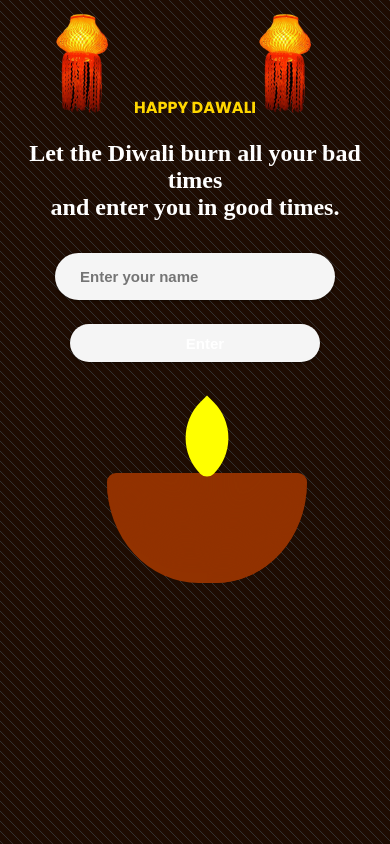
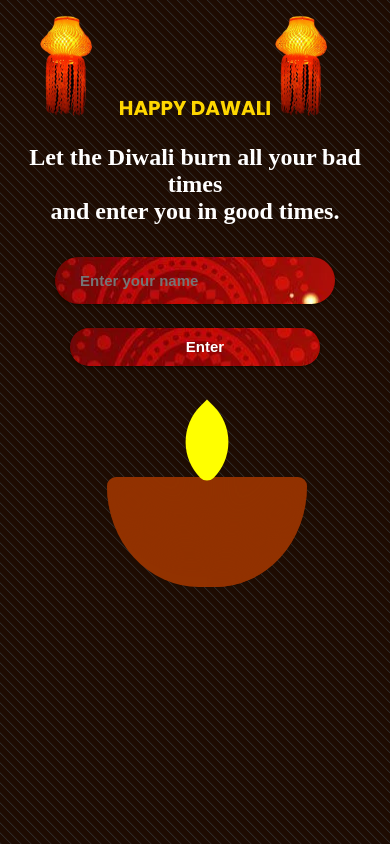
Before and after one commit to Ankitgupta016/diwali, a plain HTML site: page index.html in a window 390 px wide. Drawn offline with Linux system fonts and the light colour scheme.

Commit message:
Update style.css

```diff
--- a/style.css
+++ b/style.css
@@ -124,7 +124,7 @@ padding-left: 25px;
 
  @media screen and (max-width :400px){
     h1{
-        font-size: 16px;
+        font-size: 20px;
         font-weight: bolder;
     }
 
@@ -134,7 +134,7 @@ padding-left: 25px;
 
     }
     input {
-        background-image: url(/img.webp);
+        background-image: url(img/img.webp);
         border: black;
         color: white;
          height: 2.5em;
```
